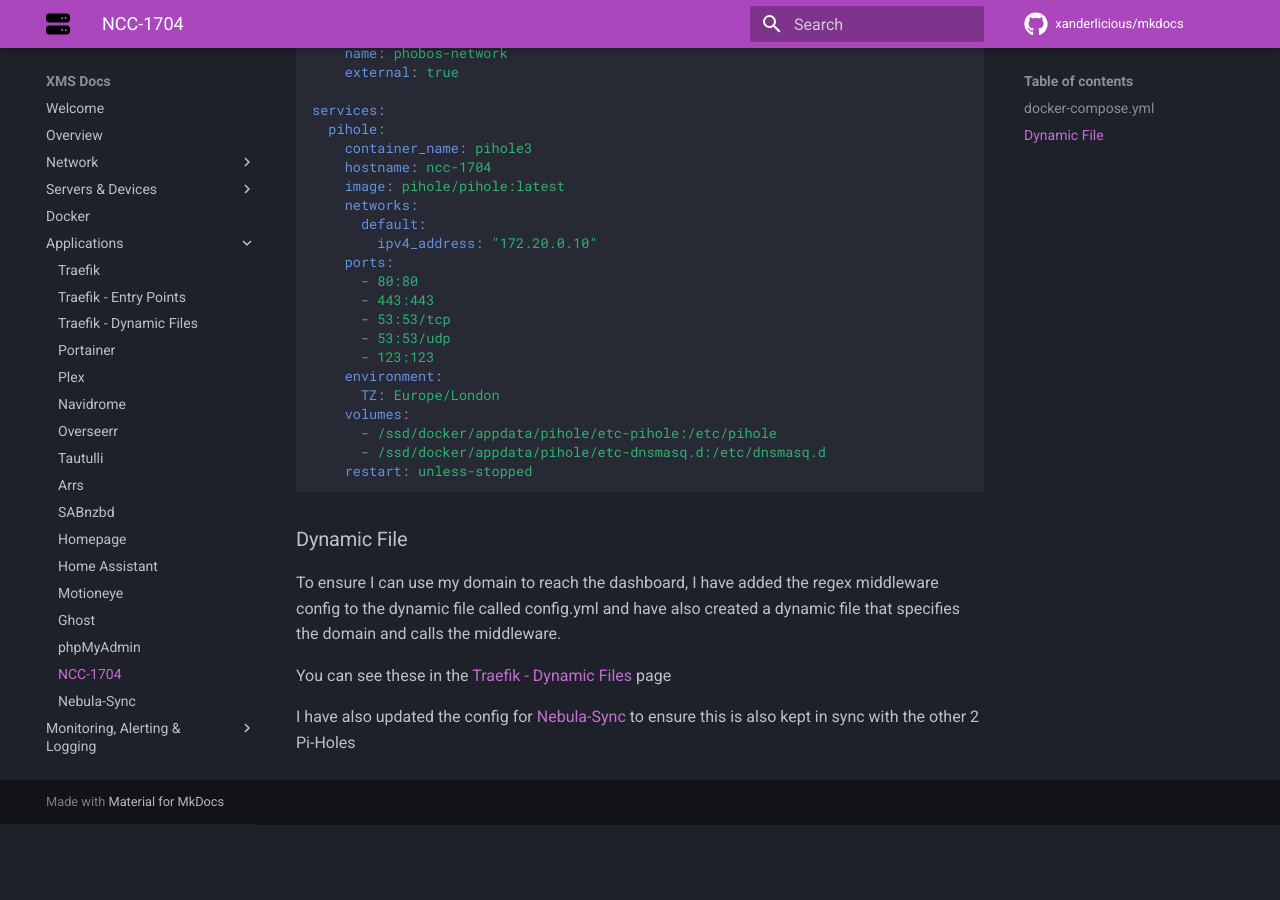
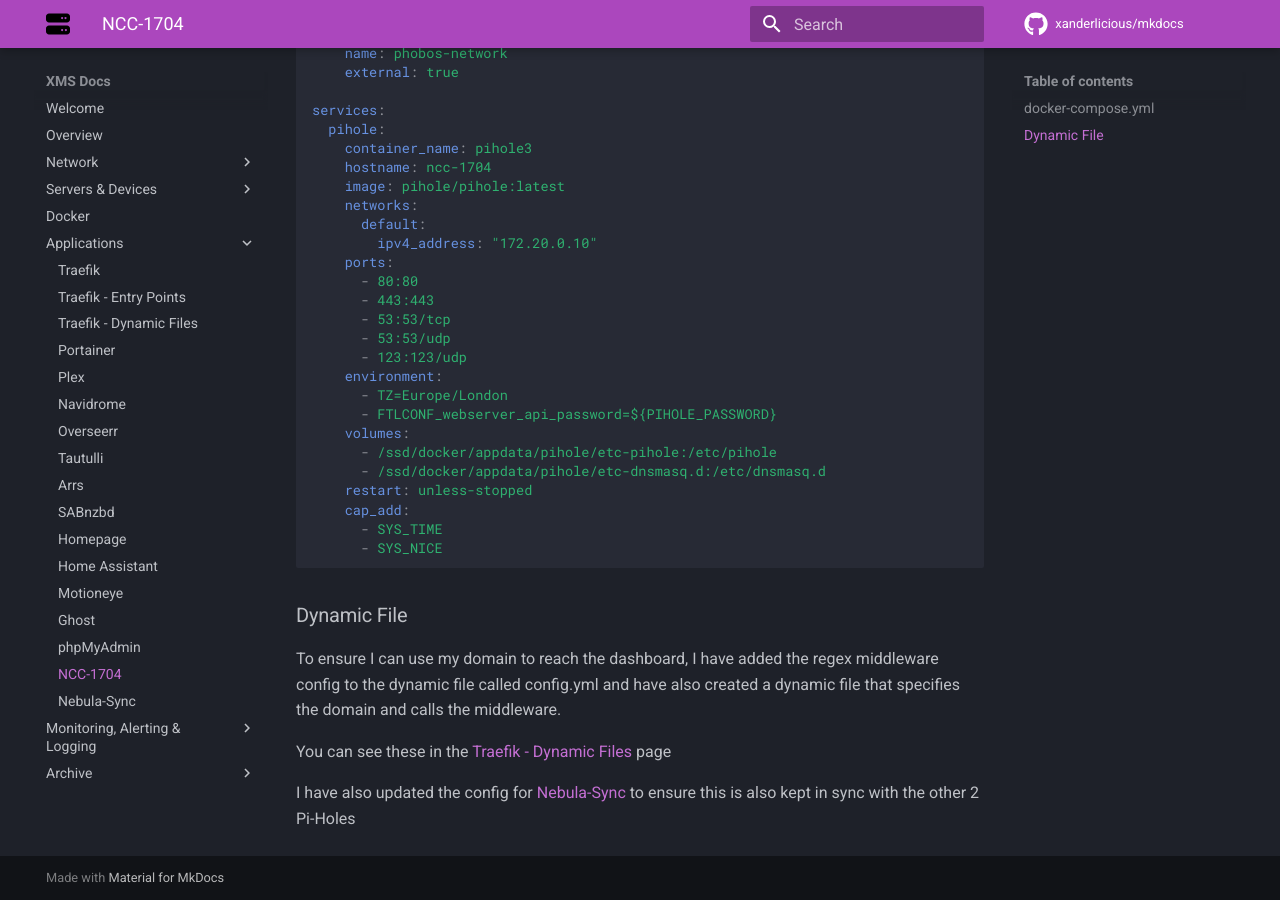
Before and after one commit to Xanderlicious/mkdocs, an MkDocs documentation site: the page built from docs/NCC-1704.md, in a window 1280 px wide and 900 px high, scrolled down 722 px. Built offline with MkDocs 1.6.1 and Material for MkDocs 9.7.7, drawn with Linux system fonts in a browser that asks for light colours; comment, search, counter and statistics services are not loaded; before the commit the page ends 1546 px from its top, so only the background shows below that.

Commit message:
updated the compose file for pihole3 (ncc-1704)

````diff
--- a/docs/NCC-1704.md
+++ b/docs/NCC-1704.md
@@ -25,13 +25,17 @@
       - 443:443
       - 53:53/tcp
       - 53:53/udp
-      - 123:123
+      - 123:123/udp
     environment:
-      TZ: Europe/London
+      - TZ=Europe/London
+      - FTLCONF_webserver_api_password=${PIHOLE_PASSWORD}
     volumes:
       - /ssd/docker/appdata/pihole/etc-pihole:/etc/pihole
       - /ssd/docker/appdata/pihole/etc-dnsmasq.d:/etc/dnsmasq.d
     restart: unless-stopped
+    cap_add:
+      - SYS_TIME
+      - SYS_NICE
 ```
 
 ### Dynamic File
````
